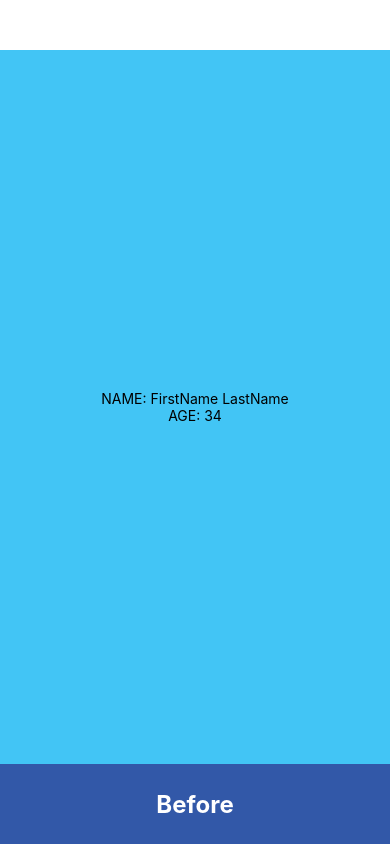
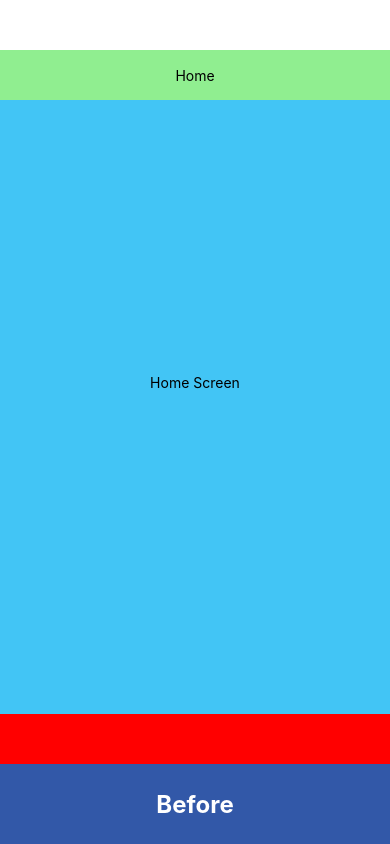
Before and after one commit to Groszczu/patterns-demo, a React Native app: screen / in a window 390 px wide. Built offline with nearby package versions, Linux system fonts and the light colour scheme.

Commit message:
Add render props pattern example

```diff
--- a/after/App.js
+++ b/after/App.js
@@ -1,31 +1,48 @@
-import React from 'react';
-import { StyleSheet, View } from 'react-native';
-import InfoRow from '../common/InfoRow';
-import connect from './connect';
+import React, { useState } from 'react';
+import { StyleSheet, TouchableOpacity, View, Text } from 'react-native';
+import ScreenLayout from './ScreenLayout';
 
-function Before({ user }) {
-  const { firstName, lastName, age } = user;
+export default function Before() {
+  const [isHomeScreen, setIsHomeScreen] = useState(true);
+
+  const toggleScreen = () => setIsHomeScreen(!isHomeScreen);
 
   return (
-    <View style={styles.container}>
-      <InfoRow name={'name'} value={`${firstName} ${lastName}`} />
-      <InfoRow name={'age'} value={age} />
-    </View>
+    <>
+      {isHomeScreen ? <HomeScreen /> : <DetailsScreen />}
+      <TouchableOpacity style={styles.switchButton} onPress={toggleScreen} />
+    </>
+  );
+}
+
+function HomeScreen() {
+  return (
+    <ScreenLayout headerTitle={'Home'}>
+      <Text>Home Screen</Text>
+    </ScreenLayout>
+  );
+}
+
+function DetailsScreen() {
+  return (
+    <ScreenLayout headerTitle={'Details'}>
+      <Text>Details Screen</Text>
+      <View style={styles.circle} />
+    </ScreenLayout>
   );
 }
 
 const styles = StyleSheet.create({
-  container: {
-    flex: 1,
+  circle: {
+    backgroundColor: 'red',
+    width: 100,
+    aspectRatio: 1,
+    borderRadius: 50,
+  },
+
+  switchButton: {
     width: '100%',
-    backgroundColor: '#42c5f5',
-    alignItems: 'center',
-    justifyContent: 'center',
+    height: 50,
+    backgroundColor: 'red',
   },
 });
-
-const connectState = (state) => ({
-  user: state.find((u) => u.id === 1),
-});
-
-export default connect(connectState)(Before);
--- /dev/null
+++ b/after/ScreenLayout.js
@@ -0,0 +1,24 @@
+import React from 'react';
+import { StyleSheet, View } from 'react-native';
+import Toolbar from '../common/Toolbar';
+
+const ScreenLayout = ({ headerTitle, children }) => {
+  return (
+    <View style={styles.container}>
+      <Toolbar title={headerTitle} />
+      {children}
+    </View>
+  );
+};
+
+const styles = StyleSheet.create({
+  container: {
+    flex: 1,
+    width: '100%',
+    backgroundColor: '#42c5f5',
+    alignItems: 'center',
+    justifyContent: 'center',
+  },
+});
+
+export default ScreenLayout;
--- a/after/connect.js
+++ /dev/null
@@ -1,10 +0,0 @@
-import React from 'react';
-const { UserService } = require('../services');
-
-const connect = (connectFunction) => (WrappedComponent) => {
-  const connectedProps = connectFunction(UserService.getUsers());
-
-  return () => <WrappedComponent {...connectedProps} />;
-};
-
-export default connect;
--- a/before/App.js
+++ b/before/App.js
@@ -1,17 +1,35 @@
-import React from 'react';
-import { StyleSheet, View } from 'react-native';
-import InfoRow from '../common/InfoRow';
-import { UserService } from '../services';
+import React, { useState } from 'react';
+import { StyleSheet, TouchableOpacity, View, Text } from 'react-native';
+import Toolbar from '../common/Toolbar';
 
 export default function Before() {
-  const { firstName, lastName, age } = UserService.getUsers().find(
-    (user) => user.id === 1
-  );
+  const [isHomeScreen, setIsHomeScreen] = useState(true);
+
+  const toggleScreen = () => setIsHomeScreen(!isHomeScreen);
 
   return (
+    <>
+      {isHomeScreen ? <HomeScreen /> : <DetailsScreen />}
+      <TouchableOpacity style={styles.switchButton} onPress={toggleScreen} />
+    </>
+  );
+}
+
+function HomeScreen() {
+  return (
     <View style={styles.container}>
-      <InfoRow name={'name'} value={`${firstName} ${lastName}`} />
-      <InfoRow name={'age'} value={age} />
+      <Toolbar title={'Home'} />
+      <Text>Home Screen</Text>
+    </View>
+  );
+}
+
+function DetailsScreen() {
+  return (
+    <View style={styles.container}>
+      <Toolbar title={'Details'} />
+      <Text>Details Screen</Text>
+      <View style={styles.circle} />
     </View>
   );
 }
@@ -24,4 +42,17 @@ const styles = StyleSheet.create({
     alignItems: 'center',
     justifyContent: 'center',
   },
+
+  circle: {
+    backgroundColor: 'red',
+    width: 100,
+    aspectRatio: 1,
+    borderRadius: 50,
+  },
+
+  switchButton: {
+    width: '100%',
+    height: 50,
+    backgroundColor: 'red',
+  },
 });
--- /dev/null
+++ b/common/Toolbar.js
@@ -0,0 +1,25 @@
+import React from 'react';
+import { StyleSheet, View, Text } from 'react-native';
+
+const Toolbar = ({ title }) => {
+  return (
+    <View style={styles.toolbar}>
+      <Text>{title}</Text>
+    </View>
+  );
+};
+
+const styles = StyleSheet.create({
+  toolbar: {
+    position: 'absolute',
+    top: 0,
+    left: 0,
+    right: 0,
+    height: 50,
+    backgroundColor: 'lightgreen',
+    justifyContent: 'center',
+    alignItems: 'center',
+  },
+});
+
+export default Toolbar;
```
Also changed, not shown: after/StarWarsCharacterCard.js (deleted, +0 -30 lines), before/StarWarsCharacterCard.js (deleted, +0 -41 lines).
